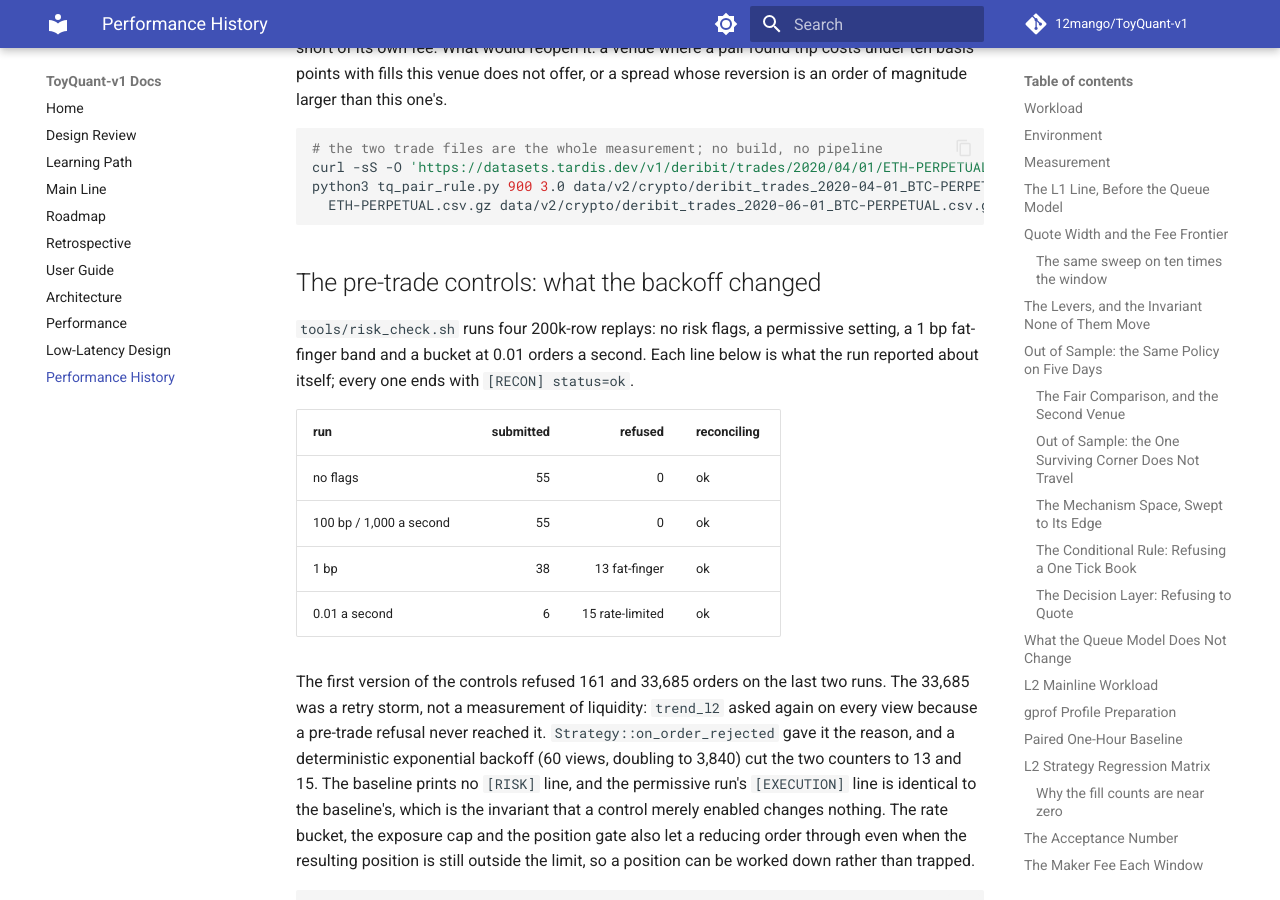
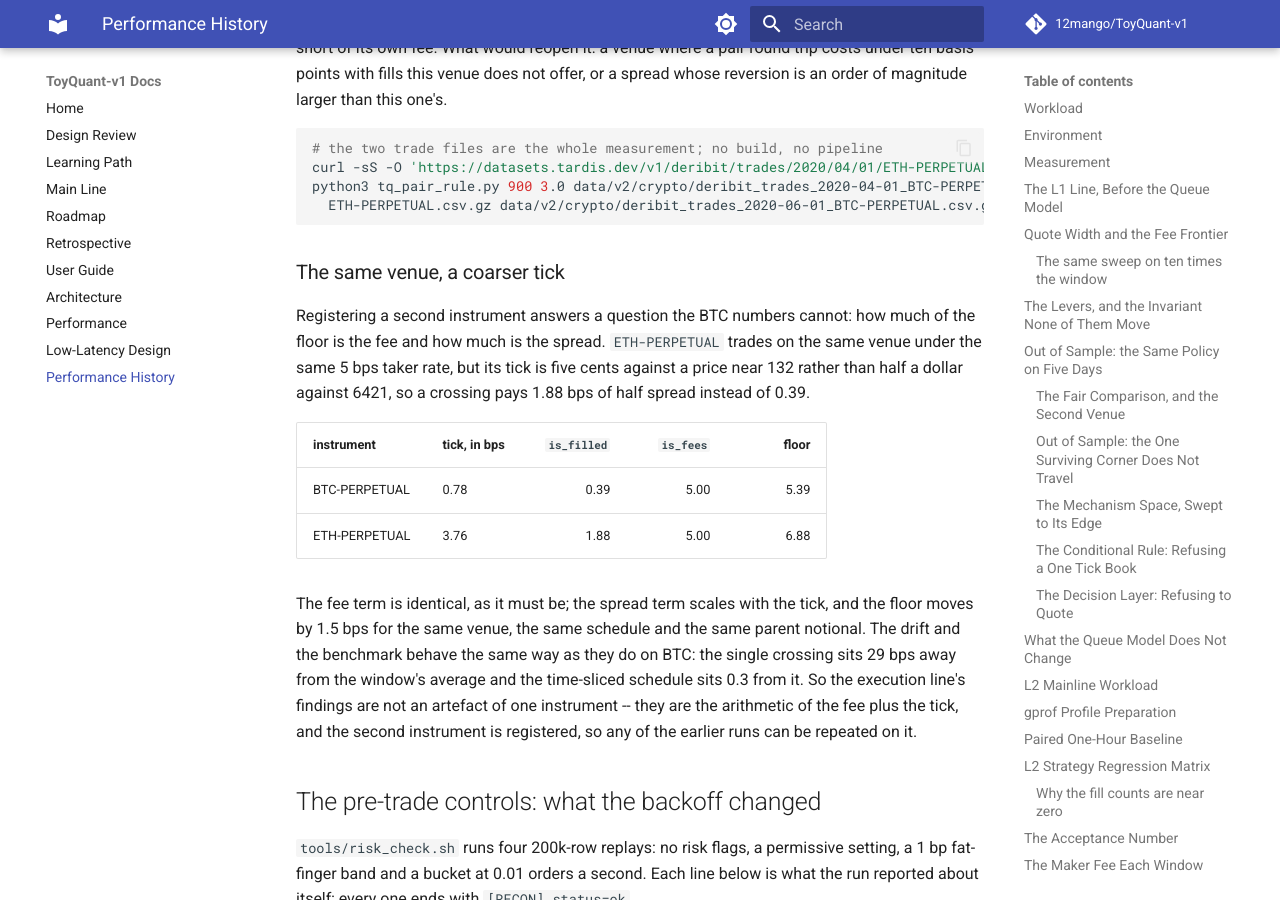
Before and after one commit to 12mango/ToyQuant-v1, an MkDocs documentation site: the page built from docs/PERFORMANCE_HISTORY.md, in a window 1280 px wide and 900 px high, scrolled down 60096 px. Built offline with MkDocs 1.6.1 and Material for MkDocs 9.7.7, drawn with Linux system fonts in a browser that asks for light colours; comment, search, counter and statistics services are not loaded.

Commit message:
Instrument: register ETH-PERPETUAL and measure the floor on both
The second instrument is worth registering because it separates the two terms the cost floor is made of: the
same venue, the same 5 bps taker rate, but a tick of five cents against a price near 132 rather than half a
dollar against 6421.

- deribit_eth_perpetual_spec: tick 0.05, one dollar of face value a contract, the same fee rate. The face
  value is the venue's published contract value and the one number the data cannot re-derive.
- The raw Tardis sample carries its trade id as ETH-14819232 and the reader wants a number; data/README.md
  records the one-line normalisation, which is the only preparation the file needs.
- Measured: half spread 1.88 bps against BTC's 0.39, so the floor is 6.88 against 5.39 for an identical fee.
  The drift and the benchmark behave the same way on both, so the execution line's findings are the arithmetic
  of fee plus tick rather than an artefact of one contract.
- l2_replay_test pins the two specs and that an unregistered symbol stays unknown.

````diff
--- a/docs/PERFORMANCE_HISTORY.md
+++ b/docs/PERFORMANCE_HISTORY.md
@@ -2948,6 +2948,25 @@ python3 tq_pair_rule.py 900 3.0 data/v2/crypto/deribit_trades_2020-04-01_BTC-PER
   ETH-PERPETUAL.csv.gz data/v2/crypto/deribit_trades_2020-06-01_BTC-PERPETUAL.csv.gz ETH_0601.csv.gz
 ```
 
+### The same venue, a coarser tick
+
+Registering a second instrument answers a question the BTC numbers cannot: how much of the floor is the fee and
+how much is the spread. `ETH-PERPETUAL` trades on the same venue under the same 5 bps taker rate, but its tick is
+five cents against a price near 132 rather than half a dollar against 6421, so a crossing pays 1.88 bps of half
+spread instead of 0.39.
+
+| instrument | tick, in bps | `is_filled` | `is_fees` | floor |
+|---|---|---:|---:|---:|
+| BTC-PERPETUAL | 0.78 | 0.39 | 5.00 | 5.39 |
+| ETH-PERPETUAL | 3.76 | 1.88 | 5.00 | 6.88 |
+
+The fee term is identical, as it must be; the spread term scales with the tick, and the floor moves by 1.5 bps
+for the same venue, the same schedule and the same parent notional. The drift and the benchmark behave the same
+way as they do on BTC: the single crossing sits 29 bps away from the window's average and the time-sliced
+schedule sits 0.3 from it. So the execution line's findings are not an artefact of one instrument -- they are
+the arithmetic of the fee plus the tick, and the second instrument is registered, so any of the earlier runs can
+be repeated on it.
+
 ## The pre-trade controls: what the backoff changed
 
 `tools/risk_check.sh` runs four 200k-row replays: no risk flags, a permissive setting, a 1 bp fat-finger band
````
Also changed, not shown: data/README.md (+21 -0 lines), docs/DESIGN_REVIEW.md (+1 -1 lines), docs/MAINLINE.md (+1 -1 lines), docs/ROADMAP.md (+1 -1 lines), 2 other files.
